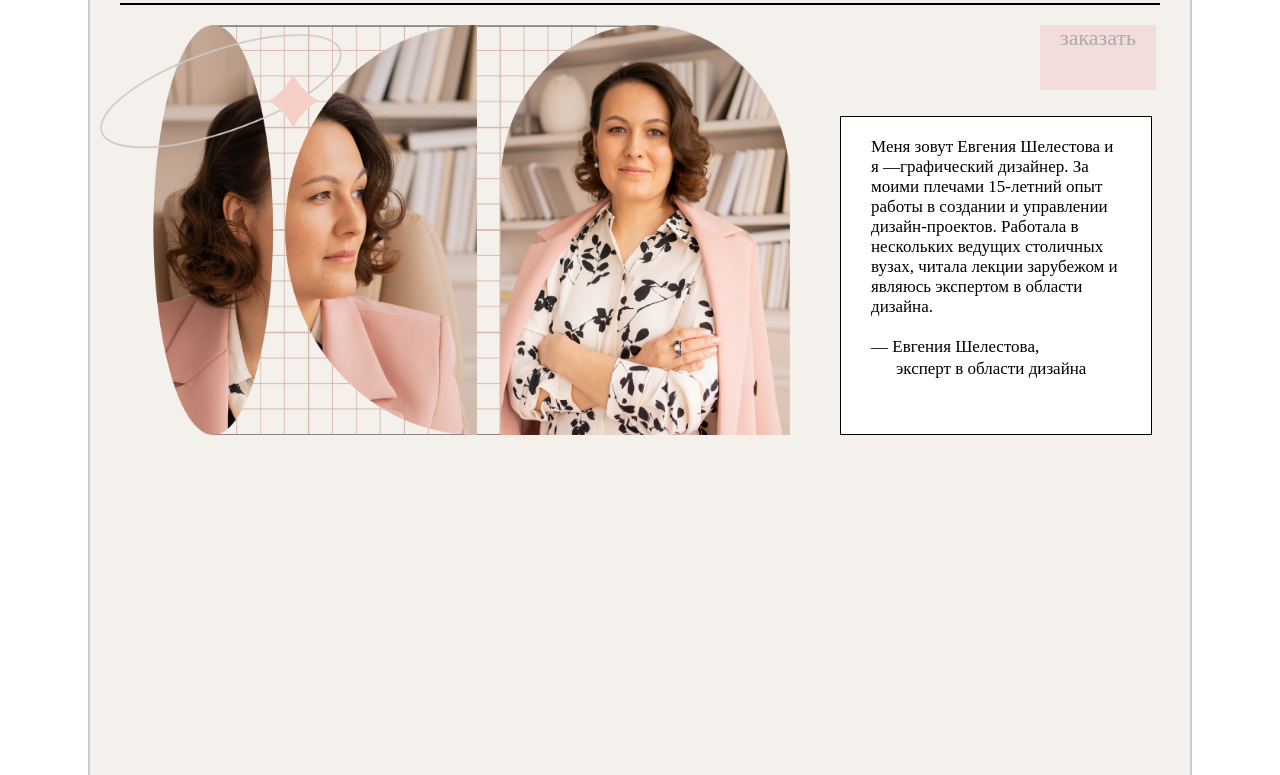
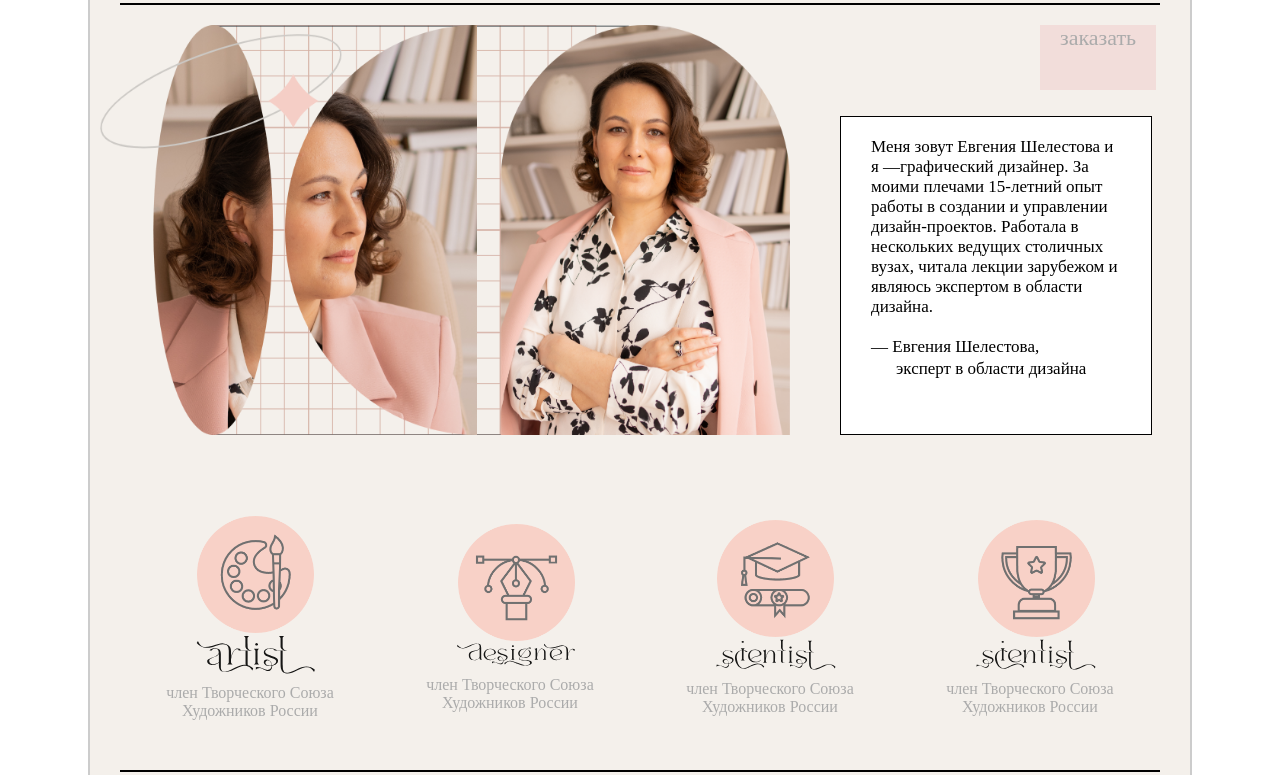
Before and after one commit to PhenixFlame/shelestova-art, a plain HTML site: page index.html in a window 1280 px wide. Shown: the part 177-952 px from the top of the page. Drawn offline with Linux system fonts and the light colour scheme.

Commit message:
finished blocks

```diff
--- a/index.html
+++ b/index.html
@@ -25,6 +25,8 @@
                 <a href="#" class="nav__link">Контакты</a>
             </nav>
         </div>
+
+
         <div class="evgeniya-container">
             <img src="./image/evgeniyaimg.png" alt="" class="evgeniya-image">
             <div class="evgeniya-tex">
@@ -48,6 +50,45 @@
             </div>
 
         </div>
+
+        <div class="blocks">
+            <div class="block">
+                <img src="./image/arist.png" alt="" class="block-img">
+                <img src="./image/aristtitle.svg" alt="" class="block-title">
+                <p class="block-text">
+                    член Творческого Союза <br>
+                    Художников России
+                </p>
+            </div>
+
+            <div class="block">
+                <img src="./image/desioner.png" alt="" class="block-img">
+                <img src="./image/desionertitle.svg" alt="" class="block-title">
+                <p class="block-text">
+                    член Творческого Союза <br>
+                    Художников России
+                </p>
+            </div>
+
+            <div class="block">
+                <img src="./image/sientist.png" alt="" class="block-img">
+                <img src="./image/sientisttitle.svg" alt="" class="block-title">
+                <p class="block-text">
+                    член Творческого Союза <br>
+                    Художников России
+                </p>
+            </div>
+
+            <div class="block">
+                <img src="./image/treasure.png" alt="" class="block-img">
+                <img src="./image/sientisttitle.svg" alt="" class="block-title">
+                <p class="block-text">
+                    член Творческого Союза <br>
+                    Художников России
+                </p>
+            </div>
+        </div>
+
     </div>
 
 
--- a/style.css
+++ b/style.css
@@ -100,3 +100,35 @@ p {
     margin-left: 25px;
     margin-bottom: 35px;
 }
+.blocks {
+    display: flex;
+    justify-content: center;
+    margin: 0 auto;
+    margin-top: 80px;
+    max-width: 1040px;
+    border-bottom: 2px solid black;
+    padding-bottom: 50px;
+    align-items: center;
+}
+
+
+.block-title, .block-img {
+    width: 120px;
+    margin-left: 30px;
+
+}
+
+.block-text {
+    margin-top: 10px;
+    font-size: 16px;
+    color: rgb(171, 171, 171);
+
+}
+
+.block {
+    display: flex;
+    justify-content: center;
+    flex-direction: column;
+    margin: 0 auto;
+    text-align: center;
+}
```
Also changed, not shown: image/aristtitle.svg (added), image/desionertitle.svg (added), image/sientisttitle.svg (added), image/treastretitle.svg (added).
